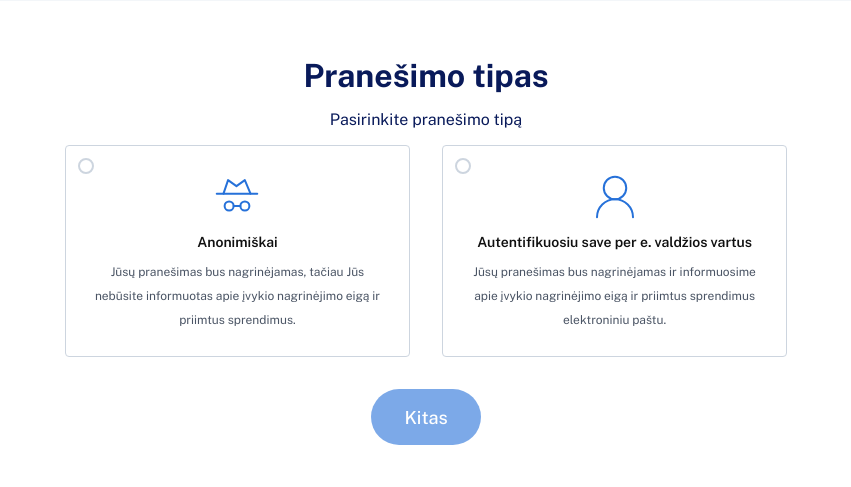
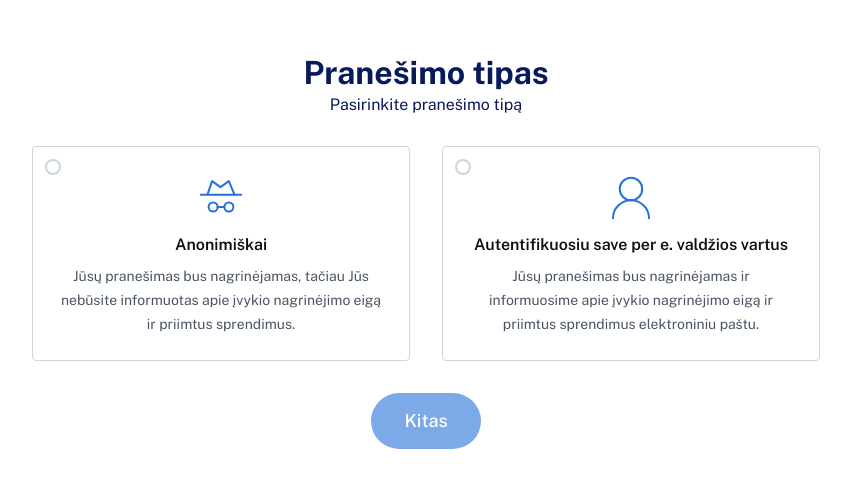
Before and after one commit to VMVT-DevHub/pranesimai-web, a React (Vite) app: page /autentifikacija in a window 1280 px wide. Shown: the part 149-636 px from the top of the page, without its empty margins (214-1065 px from the left). Built offline with nearby package versions, Linux system fonts and the light colour scheme; no server answers.

Commit message:
design fixes

```diff
--- a/src/components/cards/InfoCard.tsx
+++ b/src/components/cards/InfoCard.tsx
@@ -73,14 +73,14 @@ const Container = styled.div<{ $isActive: boolean }>`
 
 const Title = styled.div`
   font-weight: 600;
-  font-size: 1.4rem;
+  font-size: 1.6rem;
   text-align: center;
   color: ${({ theme }) => theme.colors.text.primary};
 `;
 
 const Description = styled.div`
   font-weight: 400;
-  font-size: 1.2rem;
+  font-size: 1.4rem;
   line-height: 24px;
   text-align: center;
   color: ${({ theme }) => theme.colors.label};
--- a/src/layouts/Default.tsx
+++ b/src/layouts/Default.tsx
@@ -35,7 +35,7 @@ export default Default;
 
 const SubTitle = styled.div`
   color: ${({ theme }) => theme.colors.title};
-  margin-bottom: 16px;
+  margin-bottom: 32px;
 `;
 const MainContainer = styled.div`
   display: flex;
@@ -72,6 +72,6 @@ const Title = styled.div`
   color: ${({ theme }) => theme.colors.title};
   font-size: 3.2rem;
   font-weight: 700;
-  margin-bottom: 16px;
+  margin-bottom: 4px;
   text-align: center;
 `;
--- a/src/pages/Surveys.tsx
+++ b/src/pages/Surveys.tsx
@@ -23,7 +23,7 @@ const Surveys = () => {
   const isOptionalSurvey = selectedSurvey?.authType === AuthTypes.OPTIONAL;
 
   return (
-    <Default title={titles.surveyType} description={descriptions.surveyType}>
+    <Default maxWidth={1200} title={titles.surveyType} description={descriptions.surveyType}>
       <Container>
         {isLoading && <FullscreenLoader />}
         <form action={`/api/sessions/start`} method="POST">
@@ -63,7 +63,7 @@ const Surveys = () => {
 const ContentContainer = styled.div`
   display: grid;
   justify-content: center;
-  grid-template-columns: repeat(auto-fill, minmax(180px, 1fr));
+  grid-template-columns: repeat(auto-fill, minmax(250px, 1fr));
   gap: 32px;
   width: 100%;
 `;
```
